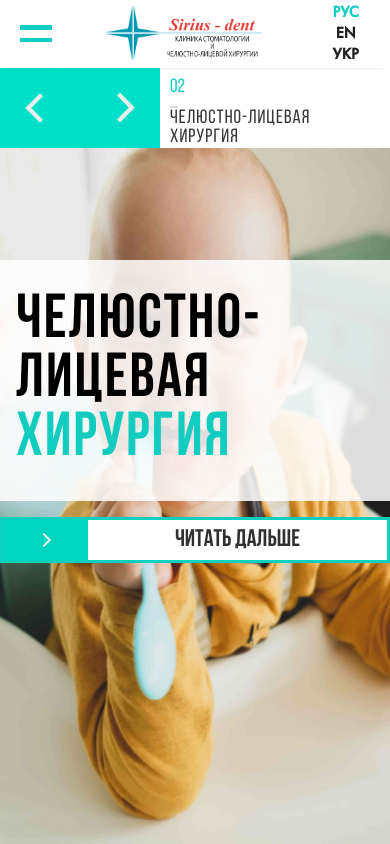
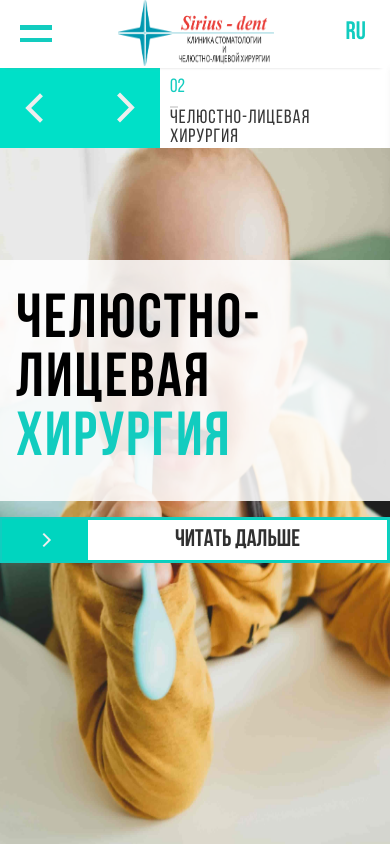
Before and after one commit to ilsrbn/nextjs-sirius, a Next.js app: page / in a window 390 px wide. Built offline with nearby package versions, Linux system fonts and the light colour scheme.

Commit message:
added mobile language selector

```diff
--- a/components/Header.js
+++ b/components/Header.js
@@ -12,6 +12,11 @@ function Header() {
 	let router = useRouter();
 	let curloc = router.locale === 'en' ? en : router.locale === 'ru' ? ru : router.locale === 'ua' ? ua : ''
 	let curloc_str = router.locale
+
+	const [languagePopup, setLanguagePopup] = useState(false)
+	const changeLanguage = () => {
+		setLanguagePopup(!languagePopup)
+	}
 
 	const [buttonPopup, setButtonPopup] = useState(false);
 	const changeState = () => {
@@ -71,6 +76,22 @@ function Header() {
 							<a href={'/ua' + router.pathname}>УКР</a>
 						</li>
 					</ul>
+					<div className="language_selector__mobile">
+						<span onClick={changeLanguage} className="current_loc">
+							{curloc_str}
+						</span>
+						<ul className={languagePopup ? "other_locs-active" : "other_locs"}>
+							<li className={'en' == curloc_str ? 'active_locale' : 'disabled_locale'}>
+								<a href={'/en' + router.pathname}>EN</a>
+							</li>
+							<li className={'ua' == curloc_str ? 'active_locale' : 'disabled_locale'}>
+								<a href={'/ua' + router.pathname}>УКР</a>
+							</li>
+							<li className={'ru' == curloc_str ? 'active_locale' : 'disabled_locale'}>
+								<a href={'/ru' + router.pathname}>РУС</a>
+							</li>
+						</ul>
+					</div>
 		 		</div>
 		 	</div>
 		 	<Popup>
--- a/styles/Header.css
+++ b/styles/Header.css
@@ -49,6 +49,10 @@
   list-style: none;
   text-transform: uppercase;
   margin: 0 3vw;
+}
+
+.language_selector__mobile {
+  display: none;
 }
 
 .language_selector a,
@@ -179,21 +183,79 @@
 @media only screen and (max-width: 1023px) {
   .solomon {
     height: 8vh;
+    width: 90vw;
   }
   .header {
     box-shadow: 0px 4px 4px -6px gray;
     height: 8vh;
+    align-items: stretch;
+    width: 85vw;
   }
 
   .buttons > * {
     display: none;
+    align-items: baseline;
   }
 
   .language_selector {
     display: flex;
     flex-direction: column;
     margin: 0 5vw;
+    display: none;
   }
+
+  .language_selector__mobile {
+    height: initial;
+    overflow: initial;
+    display: block;
+
+    position: relative;
+    width: 10vw;
+    height: 100%;
+  }
+
+  .language_selector__mobile .current_loc {
+    font-size: 3vh;
+    line-height: 2.9vh;
+    font-family: 'Bebas Neue';
+    font-weight: 700;
+    color: #12ccbf;
+    height: 100%;
+    width: 100%;
+    display: flex;
+    justify-content: center;
+    align-items: center;
+  }
+
+  .language_selector__mobile .other_locs,
+  .language_selector__mobile .other_locs-active {
+    position: absolute;
+    top: 8vh;
+    right: 0;
+    height: 24vh;
+    box-shadow: 0 4px 6px 4px rgba(100, 100, 100, 0.1);
+    width: inherit;
+    list-style: none;
+    transition: right 150ms ease-in;
+  }
+
+  .language_selector__mobile .other_locs {
+    right: -15vw;
+  }
+
+  .language_selector__mobile .other_locs a,
+  .language_selector__mobile .other_locs-active a {
+    height: 8vh;
+    width: 10vw;
+    color: black;
+    display: flex;
+    justify-content: center;
+    align-items: center;
+    font-size: 3vh;
+    font-family: 'Bebas Neue';
+    font-weight: 700;
+    }
+
 
   .language_selector .delimiter {
     display: none;
```
